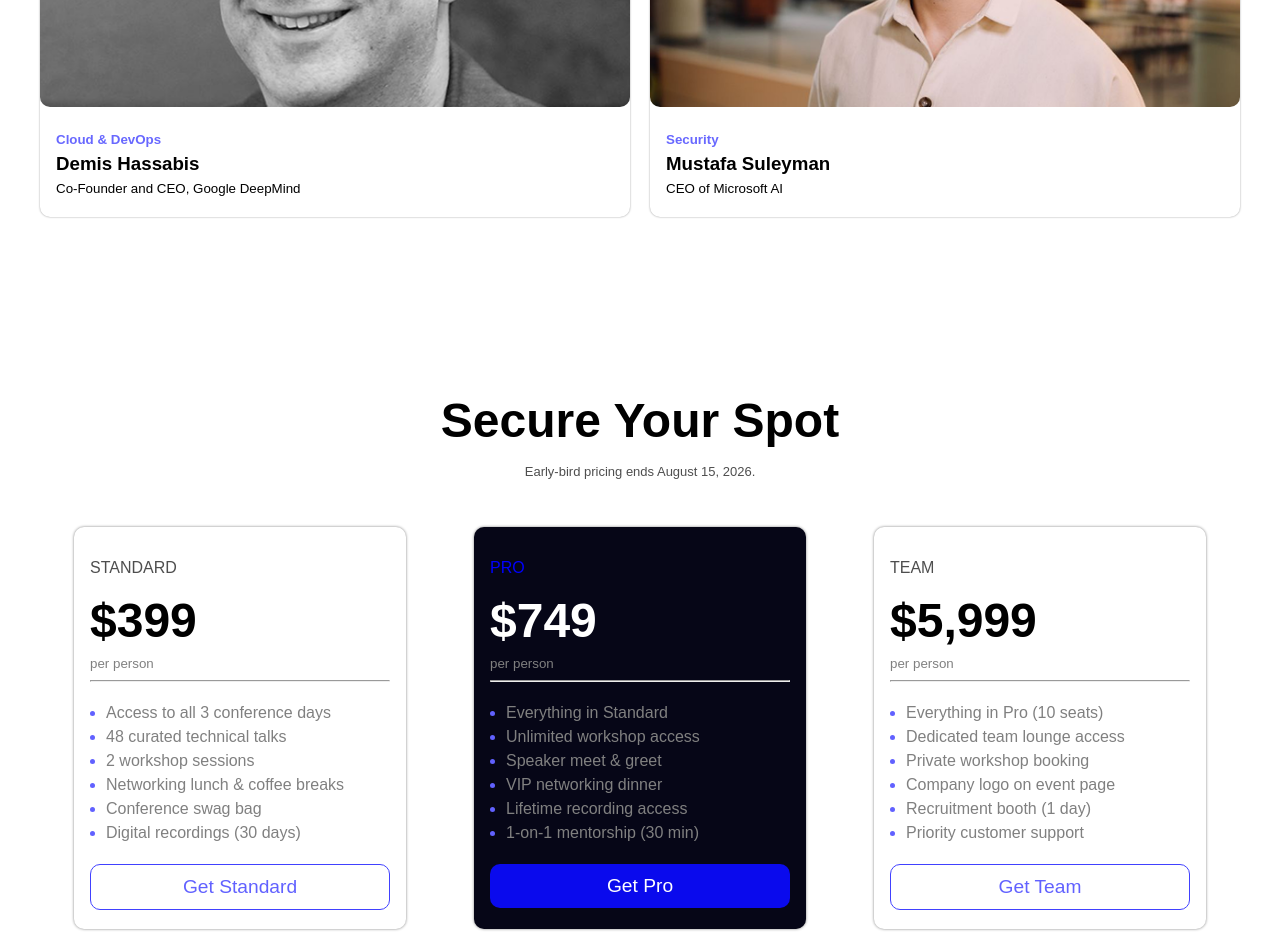
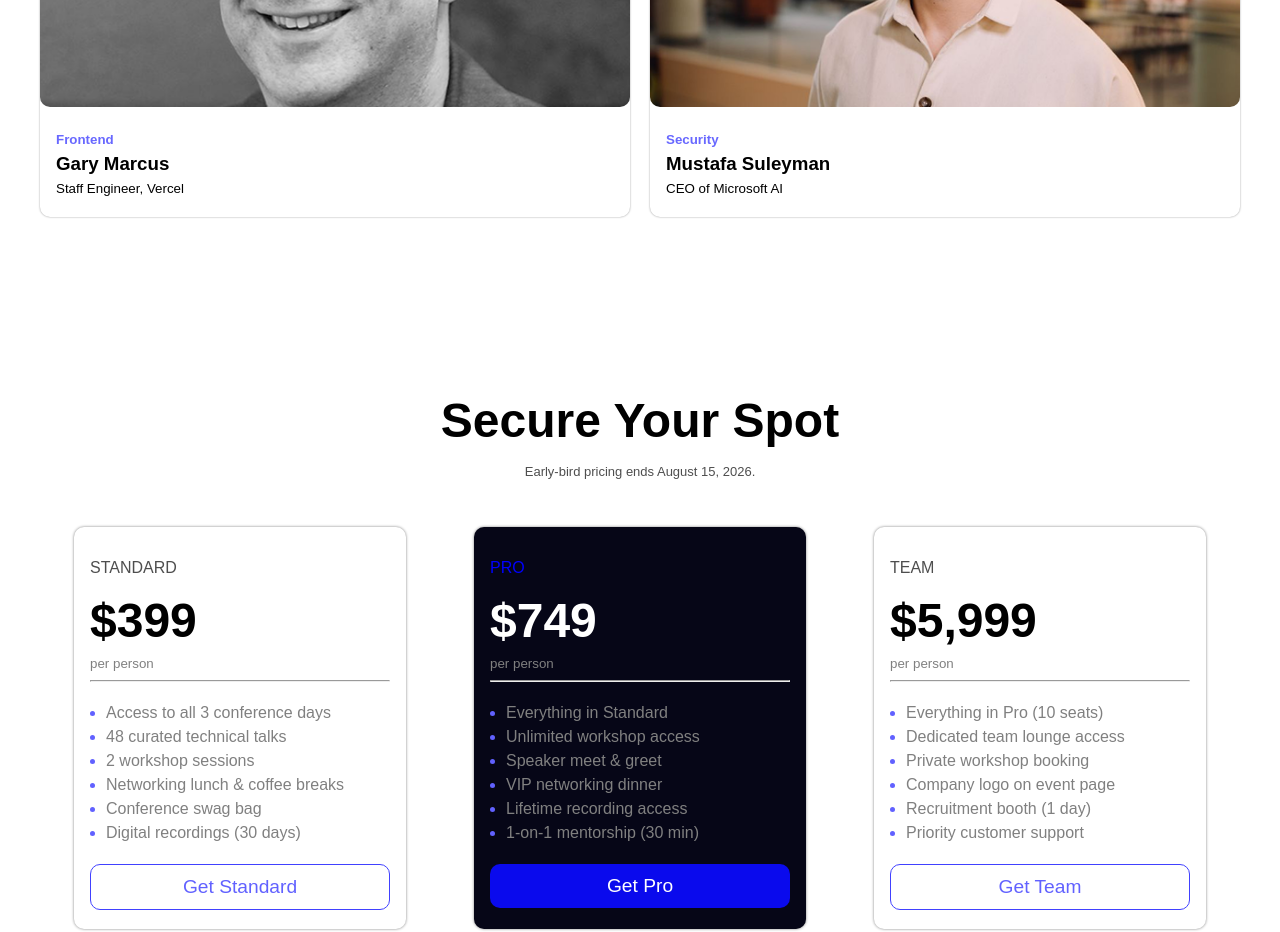
Before and after one commit to miad253062/Assignment-01, a plain HTML site: page index.html in a window 1280 px wide. Shown: the part 1600-2532 px from the top of the page. Drawn offline with Linux system fonts and the light colour scheme.

Commit message:
Speaker name correction

```diff
--- a/index.html
+++ b/index.html
@@ -58,9 +58,9 @@
                 <div class="speaker">
                     <img src="./assets/gary.png" alt="speaker">
                     <div class="info">
-                        <small class="unique">Cloud & DevOps</small>
-                        <h3>Demis Hassabis</h3>
-                        <small>Co-Founder and CEO, Google DeepMind</small>
+                        <small class="unique">Frontend</small>
+                        <h3>Gary Marcus</h3>
+                        <small>Staff Engineer, Vercel</small>
                     </div>
                 </div>
                 <div class="speaker">
```
